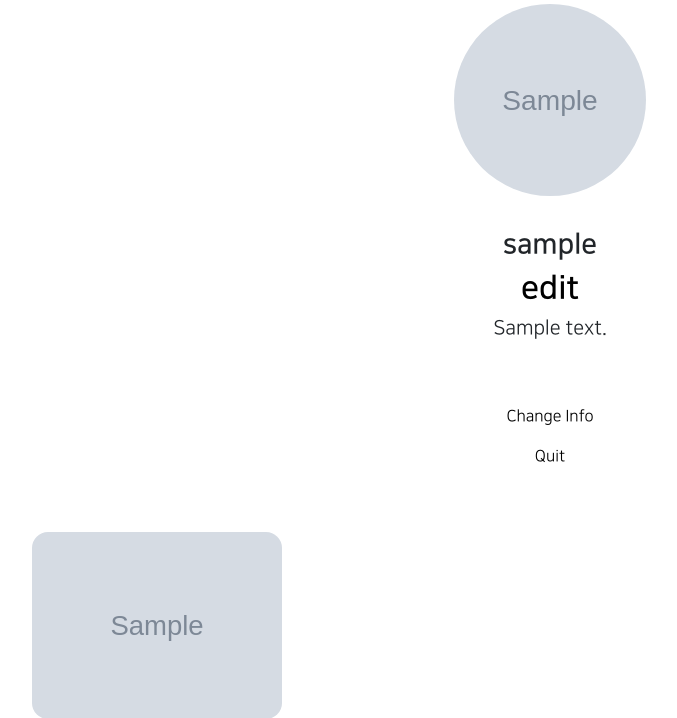
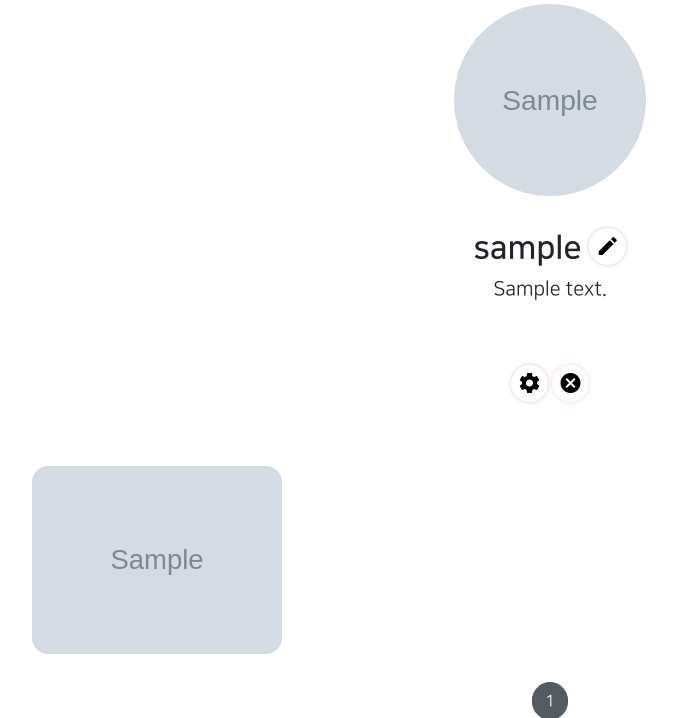
Before and after one commit to jw3215/dgkp, a Django app: page /accounts/detail/1 in a window 1280 px wide. Shown: the part 253-971 px from the top of the page, without its empty margins (90-767 px from the left). Run offline with Django 3.2, Linux system fonts and the light colour scheme; a user stored in the database is signed in; tables that the repository leaves empty hold one stand-in row (values such as "Sample post"); grey boxes marked "Sample" are stand-in pictures; some libraries are stand-ins or nearby versions.

Commit message:
djust django 45

```diff
--- a/accountapp/models.py
+++ b/accountapp/models.py
@@ -2,5 +2,3 @@
 from django.db.models.fields import CharField
 
 # Create your models here.
-class HelloWorld(models.Model):
-    text = models.CharField(max_length=255, null=False)
--- a/accountapp/templates/accountapp/detail.html
+++ b/accountapp/templates/accountapp/detail.html
@@ -11,16 +11,15 @@
         {% if target_user.profile %}
         <img src="{{ target_user.profile.image.url }}" alt=""
             style="height: 12rem; width: 12rem; border-radius: 6rem; margin-bottom: 2rem; object-fit:cover">
-        <h3 style="font-family: NanumSquareB;">
+        <h2 style="font-family: NanumSquareB;">
             {{target_user.profile.nickname}}
-        </h3>
-        {% if target_user == user %}
-        <a href="{% url 'profileapp:update' pk=target_user.profile.pk %}">
-            <h2 style="font-family: NanumSquareB;">
+            {% if target_user == user %}
+            <a class="material-icons" style="box-shadow: 0 0 4px #CCC; border-radius:20px; padding: .4rem;"
+                href="{% url 'profileapp:update' pk=target_user.profile.pk %}">
                 edit
-            </h2>
-        </a>
-        {% endif %}
+            </a>
+            {% endif %}
+        </h2>
 
         <h5 style="margin-bottom: 4rem;">
             {{target_user.profile.message}}
@@ -39,13 +38,13 @@
 
 
         {% if target_user == user  %}
-        <a href=" {% url 'accountapp:update' pk=user.pk %}">
-            <p>
-                Change Info</p>
+        <a class="material-icons" style="box-shadow: 0 0 4px #CCC; border-radius:20px; padding: .4rem;"
+            href=" {% url 'accountapp:update' pk=user.pk %}">
+            settings
         </a>
-        <a href=" {% url 'accountapp:delete' pk=user.pk %}">
-            <p>
-                Quit</p>
+        <a class="material-icons" style="box-shadow: 0 0 4px #FCC; border-radius:20px; padding: .4rem;"
+            href=" {% url 'accountapp:delete' pk=user.pk %}">
+            cancel
         </a>
 
         {% endif %}
--- a/accountapp/urls.py
+++ b/accountapp/urls.py
@@ -4,7 +4,6 @@
     AccountDeleteView,
     AccountDetailView,
     AccountUpdateView,
-    hello_world,
 )
 from django.urls.conf import path
 
@@ -13,7 +12,6 @@
 app_name = "account_app"
 
 urlpatterns = [
-    path("hello_world/", hello_world, name="hello_world"),
     path(
         "login/", LoginView.as_view(template_name="accountapp/login.html"), name="login"
     ),
--- a/accountapp/views.py
+++ b/accountapp/views.py
@@ -9,7 +9,6 @@
 from django.views.generic.detail import DetailView
 from django.views.generic.edit import CreateView, DeleteView, UpdateView
 from django.views.generic.list import MultipleObjectMixin
-from accountapp.models import HelloWorld
 from django.http.response import HttpResponse, HttpResponseRedirect
 from django.http.request import HttpRequest
 from django.shortcuts import render, resolve_url
@@ -18,31 +17,10 @@
 has_ownership = [login_required, account_ownership_required]
 
 
-@login_required
-def hello_world(request):
-    if request.method == "POST":
-        temp = request.POST.get("hello_world_input")
-
-        new_hello_world = HelloWorld()
-        new_hello_world.text = temp
-        new_hello_world.save()
-
-        return HttpResponseRedirect(reverse("accountapp:hello_world"))
-    else:
-        hello_world_list = HelloWorld.objects.all()
-        return render(
-            request,
-            "accountapp/hello_world.html",
-            context={
-                "hello_world_list": hello_world_list,
-            },
-        )
-
-
 class AccountCreateView(CreateView):
     model = User
     form_class = UserCreationForm
-    success_url = reverse_lazy("accountapp:hello_world")
+    success_url = reverse_lazy("home")
     template_name = "accountapp/create.html"
 
 
@@ -66,7 +44,7 @@
     model = User
     context_object_name = "target_user"
     form_class = AccountUpdateForm
-    success_url = reverse_lazy("accountapp:hello_world")
+    success_url = reverse_lazy("home")
     template_name = "accountapp/update.html"
 
 
--- a/dgkp/settings.py
+++ b/dgkp/settings.py
@@ -150,7 +150,7 @@
 DEFAULT_AUTO_FIELD = "django.db.models.BigAutoField"
 
 
-LOGIN_REDIRECT_URL = reverse_lazy("accountapp:hello_world")
+LOGIN_REDIRECT_URL = reverse_lazy("home")
 LOGOUT_REDIRECT_URL = reverse_lazy("accountapp:login")
 
 MEDIA_URL = "/media/"
--- a/dgkp/urls.py
+++ b/dgkp/urls.py
@@ -18,9 +18,10 @@
 from django.conf.urls.static import static
 from django.urls import path
 from django.urls.conf import include
-
+from articleapp.views import ArticleListView
 
 urlpatterns = [
+    path("", ArticleListView.as_view(), name="home"),
     path("admin/", admin.site.urls),
     path("accounts/", include("accountapp.urls", namespace="accountapp")),
     path("profiles/", include("profileapp.urls", namespace="profileapp")),
--- a/profileapp/views.py
+++ b/profileapp/views.py
@@ -36,7 +36,6 @@
     context_object_name = "target_profile"
     form_class = ProfileCreationForm
     template_name = "profileapp/update.html"
-    # success_url = reverse_lazy("accountapp:hello_world")
 
     def get_success_url(self) -> str:
         return reverse("accountapp:detail", kwargs={"pk": self.object.user.pk})
--- a/projectapp/models.py
+++ b/projectapp/models.py
@@ -9,3 +9,6 @@
     created_at = models.DateTimeField(
         auto_now=True,
     )
+
+    def __str__(self):
+        return f"{self.pk} : {self.title}"
--- a/projectapp/views.py
+++ b/projectapp/views.py
@@ -37,6 +37,8 @@
 
         if user.is_authenticated:
             subscription = Subscription.objects.filter(user=user, project=project)
+        else:
+            subscription = None
 
         object_list = Article.objects.filter(project=self.get_object())
         return super(ProjectDetailView, self).get_context_data(
--- a/templates/head.html
+++ b/templates/head.html
@@ -11,6 +11,8 @@
   <!--  GOOGLE FONTS LINK -->
   <link rel="preconnect" href="https://fonts.gstatic.com">
   <link href="https://fonts.googleapis.com/css2?family=Quicksand:wght@300&display=swap" rel="stylesheet">
+  <!--  GOOGLE MATERIAL ICONS -->
+  <link href="https://fonts.googleapis.com/css2?family=Material+Icons" rel="stylesheet">
   <!--  DEFAULT CSS LINK -->
   <link rel="stylesheet" type="text/css" href="{% static 'base.css' %} ">
 
```
